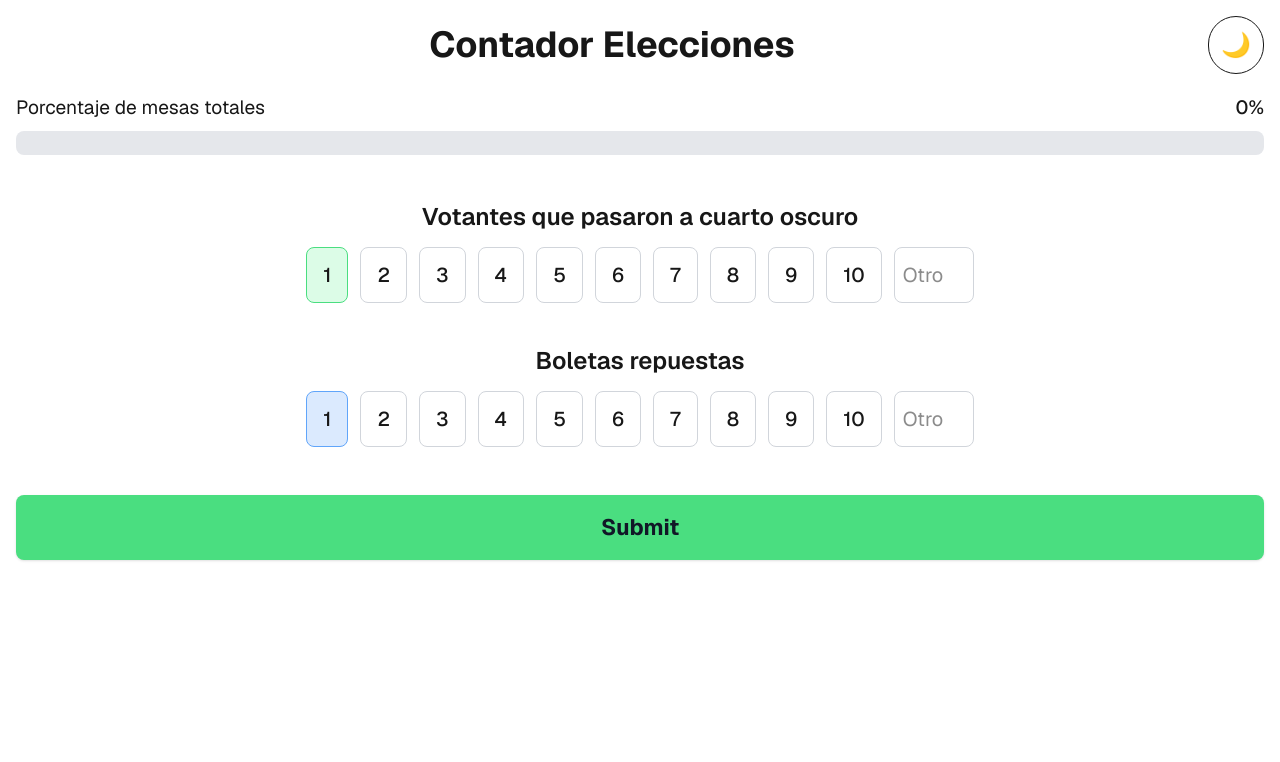
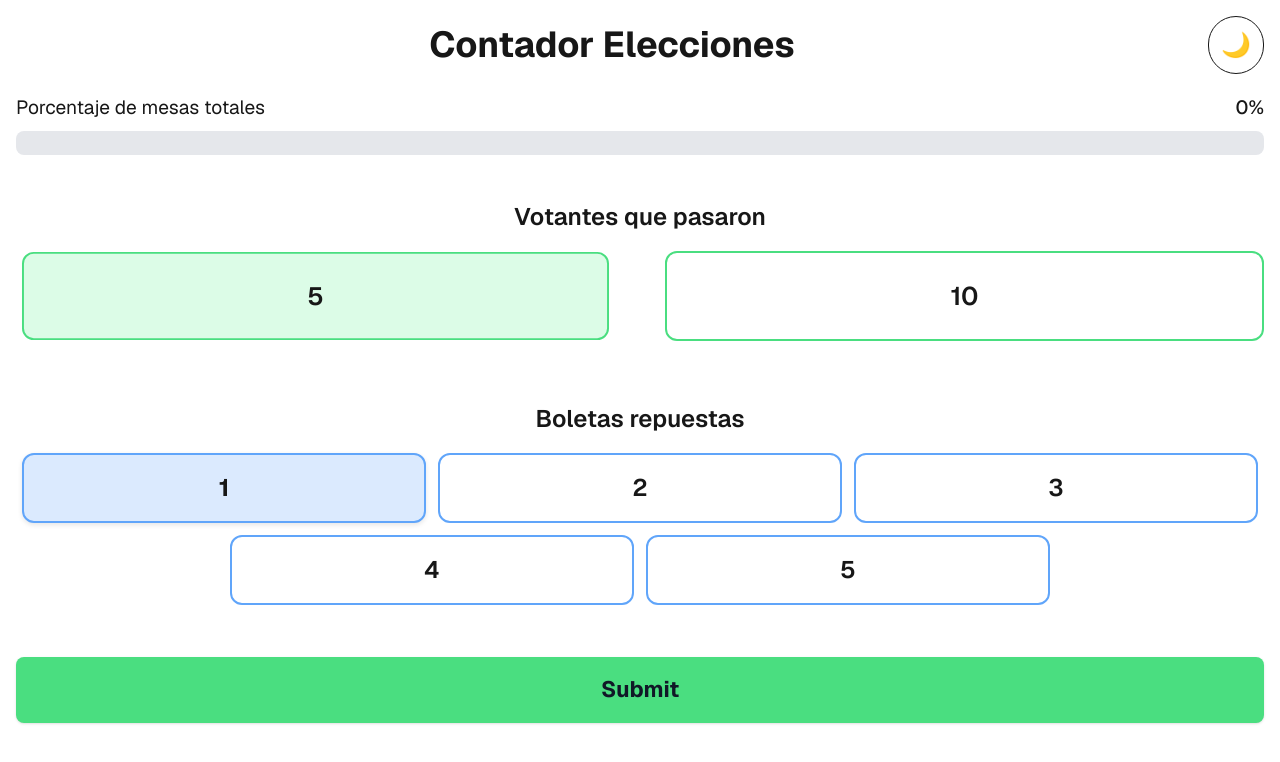
Before and after one commit to Gonzalopineiro/contador-elecciones, a Next.js app: page / in a window 1280 px wide. Shown: the top 762 px of the page. Built offline with nearby package versions, Linux system fonts and the light colour scheme; no server answers; the database is empty.

Commit message:
cambios generales

```diff
--- a/app/page.tsx
+++ b/app/page.tsx
@@ -8,10 +8,8 @@ import "./styles.css";
 
 export default function Home() {
   const [porcentaje, setPorcentaje] = useState(0);
-  const [votantes, setVotantes] = useState(1);
-  const [customVotantes, setCustomVotantes] = useState("");
+  const [votantes, setVotantes] = useState(5); // Valor por defecto 5
   const [repuestas, setRepuestas] = useState(1);
-  const [customRepuestas, setCustomRepuestas] = useState("");
   const [isSubmitting, setIsSubmitting] = useState(false); // Estado para controlar el envío
   const [isLoading, setIsLoading] = useState(true); // Estado para controlar la carga inicial
   const { theme, toggleTheme } = useTheme();
@@ -29,6 +27,14 @@ export default function Home() {
     const porcentajeCalc = totalVotantes > 0 ? (totalBoletas / totalVotantes) * 100 : 0;
     return Number(porcentajeCalc.toFixed(2));
   };
+
+  // Actualizar las repuestas si se cambian los votantes
+  useEffect(() => {
+    // Si las repuestas son mayores que los votantes, ajustar las repuestas
+    if (repuestas > votantes) {
+      setRepuestas(votantes);
+    }
+  }, [votantes, repuestas]);
 
   // Cargar datos al iniciar la aplicación
   useEffect(() => {
@@ -91,59 +97,43 @@ export default function Home() {
       </div>
 
   {/* Votantes */}
-  <h2 className="section-title mt-6 mb-3">Votantes que pasaron a cuarto oscuro</h2>
-  <div className="flex gap-3 flex-wrap mb-4">
-        {[...Array(10)].map((_, i) => (
-          <button
-            key={i + 1}
-            className={`px-4 py-3 rounded-lg font-medium cursor-pointer border button-larger votante-btn ${votantes === i + 1 ? 'active' : ''}`}
-            onClick={() => { setVotantes(i + 1); setCustomVotantes(""); if (repuestas > i + 1) setRepuestas(i + 1); }}
-          >
-            {i + 1}
-          </button>
-        ))}
-        <input
-          type="number"
-          min={1}
-          placeholder="Otro"
-          value={customVotantes}
-          className="w-20 px-3 py-3 rounded-lg border input-custom input-larger"
-          onChange={e => {
-            const value = Number(e.target.value) || 1;
-            setCustomVotantes(e.target.value);
-            setVotantes(value);
-            if (repuestas > value) setRepuestas(value);
-          }}
-        />
-      </div>
+  <h2 className="section-title mt-6 mb-4">Votantes que pasaron</h2>
+  <div className="w-full flex justify-between mb-5">
+    <button
+      className={`option-btn votante ${votantes === 5 ? 'active' : ''}`}
+      onClick={() => {
+        setVotantes(5);
+        // Asegurarse de que repuestas no sea mayor que votantes
+        if (repuestas > 5) setRepuestas(5);
+      }}
+    >
+      5
+    </button>
+    <button
+      className={`option-btn votante ${votantes === 10 ? 'active' : ''}`}
+      onClick={() => {
+        setVotantes(10);
+      }}
+    >
+      10
+    </button>
+  </div>
 
   {/* Boletas repuestas */}
-  <h2 className="section-title mt-6 mb-3">Boletas repuestas</h2>
-  <div className="flex gap-3 flex-wrap mb-4">
-        {[...Array(10)].map((_, i) => (
-          <button
-            key={i + 1}
-            className={`px-4 py-3 rounded-lg font-medium cursor-pointer border button-larger repuesta-btn ${repuestas === i + 1 ? 'active' : ''}`}
-            onClick={() => { setRepuestas(i + 1 > votantes ? votantes : i + 1); setCustomRepuestas(""); }}
-          >
-            {i + 1}
-          </button>
-        ))}
-        <input
-          type="number"
-          min={1}
-          max={votantes}
-          placeholder="Otro"
-          value={customRepuestas}
-          className="w-20 px-3 py-3 rounded-lg border input-custom input-larger"
-          onChange={e => {
-            let value = Number(e.target.value) || 1;
-            if (value > votantes) value = votantes;
-            setCustomRepuestas(e.target.value);
-            setRepuestas(value);
-          }}
-        />
-      </div>
+  <h2 className="section-title mt-6 mb-4">Boletas repuestas</h2>
+
+  <div className={`repuestas-grid grid-${votantes} mb-5`}>
+    {/* Mostramos botones del 1 al máximo de votantes (que ahora es 5 o 10) */}
+    {[...Array(votantes)].map((_, i) => (
+      <button
+        key={i + 1}
+        className={`number-btn ${repuestas === i + 1 ? 'active' : ''}`}
+        onClick={() => { setRepuestas(i + 1); }}
+      >
+        {i + 1}
+      </button>
+    ))}
+  </div>
 
       {/* Botón submit */}
       <button
@@ -154,7 +144,7 @@ export default function Home() {
           if (isSubmitting) return;
 
           setIsSubmitting(true); // Indicar que está en proceso
-          alert("¡Datos enviados correctamente!");
+
           try {
             const supabase = createClient();
             const { error } = await supabase.from("reposiciones").insert({
--- a/app/styles.css
+++ b/app/styles.css
@@ -108,3 +108,81 @@ html, body {
   font-size: 1.5rem;
   font-weight: 600;
 }
+
+/* Estilos para botones grandes de selección */
+.option-btn {
+  width: 48%;
+  display: flex;
+  justify-content: center;
+  align-items: center;
+  font-size: 1.6rem;
+  padding: 1.5rem 0;
+  border-radius: 0.75rem;
+  font-weight: 600;
+  margin-bottom: 1rem;
+  transition: all 0.2s ease;
+}
+
+.option-btn.active {
+  transform: scale(0.98);
+}
+
+/* Estilos específicos para botones de votantes */
+.option-btn.votante {
+  border: 2px solid var(--green-400);
+}
+
+.option-btn.votante.active {
+  background-color: var(--green-100);
+}
+
+/* Estilos específicos para botones de repuestas */
+.option-btn.repuesta {
+  border: 2px solid var(--blue-400);
+}
+
+.option-btn.repuesta.active {
+  background-color: var(--blue-100);
+}
+
+/* Estilos para grid de botones de repuestas */
+.repuestas-grid {
+  display: flex;
+  flex-wrap: wrap;
+  gap: 12px;
+  justify-content: center;
+  width: 100%;
+}
+
+.repuestas-grid.grid-5 .number-btn {
+  width: calc(33% - 8px); /* 3 botones por fila con espacio entre ellos */
+  height: 70px;
+}
+
+.repuestas-grid.grid-10 .number-btn {
+  width: calc(20% - 10px); /* 5 botones por fila */
+  height: 60px;
+}
+
+.number-btn {
+  display: flex;
+  justify-content: center;
+  align-items: center;
+  font-size: 1.5rem;
+  font-weight: 600;
+  border-radius: 12px;
+  border: 2px solid var(--blue-400);
+  transition: all 0.2s ease;
+  background-color: var(--background);
+}
+
+.number-btn:active {
+  transform: scale(0.95);
+}
+
+.number-btn.active {
+  background-color: var(--blue-100);
+  border-width: 2.5px;
+  font-weight: 700;
+  box-shadow: 0 2px 5px rgba(0,0,0,0.1);
+}
```
